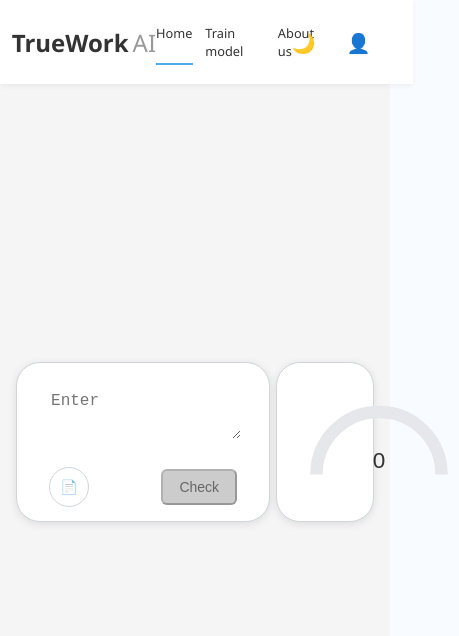
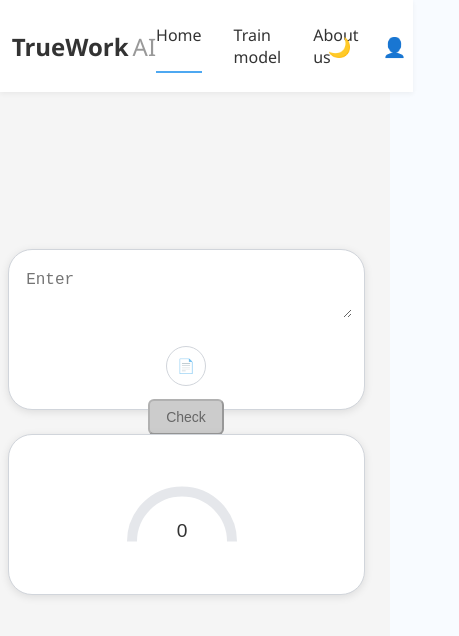
Before and after one commit to Pr0K0Rrastinat/aidetector, a React (Create React App) app in the folder frontend/: page /home in a window 390 px wide. Shown: the top 636 px of the page, 459 px wide, since content can reach past the window. Built offline with nearby package versions, Linux system fonts and the light colour scheme.

Commit message:
Fix css step 1

```diff
--- a/frontend/src/components/Home.css
+++ b/frontend/src/components/Home.css
@@ -27,20 +27,30 @@
   display: flex;
   flex: 1;
   justify-content: center;
-    align-items: center;
-    padding: 20px;
+  align-items: flex-start;
+  padding: 2vw;
+  min-height: 70vh;
+}
+
+.main-sector {
+  display: flex;
+  align-items: flex-start;
+  justify-content: flex-start;
+  width: 95%;
+  max-width: 1200px;
 }
 
 .white-box {
   background: white;
   border: 1px solid #d1d5db;
   border-radius: 1.5rem;
-    padding: 1.5rem 2rem;
-    width: 70%;
-    height: 13vh;
-    max-width: 900px;
-    box-shadow: 0 2px 8px rgba(0, 0, 0, 0.1); /* добавляем тень */
+  padding: 1.5rem 2vw;
+  width: 65%; /* Немного уменьшим ширину */
+  height: 15vh; /* Немного увеличим мин. высоту */
+  max-width: 800px; /* Добавим макс. ширину для white-box */
+  box-shadow: 0 2px 8px rgba(0, 0, 0, 0.1);
   transition: background 0.3s, border 0.3s, box-shadow 0.3s;
+  margin-bottom: 0;
 }
 
 body.dark-mode .white-box,.small-box{
@@ -57,8 +67,8 @@
   background: transparent;
   border: none;
   outline: none;
-    min-height: 2rem;
-    max-height: 9rem;
+  min-height: 3rem;
+  max-height: 5%; /* Увеличим макс. высоту */
   overflow-y: auto;
 }
 
@@ -83,15 +93,16 @@
   padding-right: 0.5rem;
 }
 
-  .check-btn {
+.check-btn{
   padding: 0.5rem 1rem;
   border-radius: 0.375rem;
   background-color: rgb(2, 2, 2);
   color: white;
   font-size: 0.875rem;
   cursor: pointer;
-    right: 50%;
+  height: 4.2vh;
   }
+
 
 .check-btn:hover {
   background-color: #333;
@@ -103,34 +114,6 @@
   cursor: not-allowed;
 }
 
-  .right-icons{
-    display: flex;
-    align-items: end;
-    justify-content: end;
-}
-
-.check-btn{
-    padding: 0.5rem 1rem;
-    border-radius: 0.375rem;
-    background-color: rgb(2, 2, 2);
-    color: white;
-    font-size: 0.875rem;
-    cursor: pointer;
-    right: 50%;
-
-}
-.place-holder{
-    width: 3%;
-}
-  main {
-    display: flex;
-    flex-direction: column;
-    align-items: center;
-    justify-content: center;
-    min-height: 80vh;
-    margin-top: 40px;
-    padding: 0 1rem;
-  }
 .clear-btn {
   padding: 0.5rem 1rem;
   border-radius: 0.375rem;
@@ -139,20 +122,44 @@
   font-size: 0.875rem;
   cursor: pointer;
   right: 50%;
+  height: 4vh;
+}
+
+.right-icons{
+  align-items: center;
+}
+
+.place-holder{
+  width: 3%; /* Немного увеличим */
+  min-width: 25px; /* Увеличим мин. ширину */
+}
+
+main {
+  display: flex;
+  flex-direction: column;
+  align-items: center;
+  justify-content: flex-start;
+  min-height: 80vh;
+  padding: 2vw;
+  margin-top: 0;
 }
 
 .small-box {
   display: flex;
   justify-content: center;
-    height: 13vh;
+  align-items: center;
   flex-direction: column;
   background: white;
   border: 1px solid #d1d5db;
   border-radius: 1.5rem;
-    padding: 1.5rem 2rem;
-    width: 9%;
+  padding: 1.5rem 2vw;
+  width: 30%; /* Немного увеличим ширину */
+  min-width: 180px; /* Увеличим мин. ширину */
+  height: 15vh; /* Увеличим мин. высоту */
   box-shadow: 0 2px 8px rgba(0, 0, 0, 0.1);
   transition: background 0.3s, border 0.3s, box-shadow 0.3s;
+  text-align: center;
+  margin-top: 0;
 }
 
 body.dark-mode .small-box{
@@ -165,12 +172,16 @@ body.dark-mode .small-box{
 body.dark-mode .ai-indicator text {
   fill: white;
 }
+
 .main-sector{
   display: flex;
-    align-items: center;
-    justify-content:center;
-    width: 90%;
+  flex-direction: row;
+  align-items: flex-start;
+  justify-content: flex-start;
+  width: 95%;
+  gap: 0;
 }
+
 .download-button{
   padding: 0.5rem 1rem;
   border-radius: 0.375rem;
@@ -178,7 +189,7 @@ body.dark-mode .small-box{
   color: white;
   font-size: 0.875rem;
   cursor: pointer;
-    margin-bottom: 2.5vh;
+  margin-top: 1rem;
 }
 
 .loading-spinner {
@@ -188,7 +199,7 @@ body.dark-mode .small-box{
   border-left-color: rgb(2, 2, 2);
   border-radius: 50%;
   animation: spin 1s linear infinite;
-    margin: 20px auto;
+  margin: 1rem auto;
 }
 
 .body.dark-mode .loading-spinner {
@@ -198,10 +209,134 @@ body.dark-mode .small-box{
   border-left-color: rgb(226, 223, 223);
   border-radius: 50%;
   animation: spin 1s linear infinite;
-    margin: 20px auto;
+  margin: 1rem auto;
 }
 
 @keyframes spin {
   0% { transform: rotate(0deg); }
   100% { transform: rotate(360deg); }
 }
+
+/* Медиа-запросы для адаптивности */
+@media (max-width: 1024px) { /* Для экранов меньше, чем 1024px */
+  .main-sector {
+      flex-direction: column;
+      align-items: center;
+      gap: 1.5rem;
+  }
+  .white-box {
+      width: 95%;
+      max-width: none; /* Убираем макс. ширину на меньших экранах */
+  }
+  .place-holder {
+      width: 1%;
+  }
+  .small-box {
+      width: 95%;
+  }
+}
+
+@media (max-width: 768px) {
+  .home-model-container {
+      padding: 3vw;
+  }
+  .main-sector {
+      gap: 1.5rem;
+  }
+  .white-box {
+      padding: 1.5rem 3vw;
+  }
+  .place-holder {
+      display: none; /* Скрываем placeholder на маленьких экранах */
+  }
+  .small-box {
+      padding: 1.5rem 3vw;
+  }
+  .white-box .icons {
+      flex-direction: column;
+      gap: 0.5rem;
+      align-items: stretch;
+  }
+  .right-icons {
+      flex-direction: row;
+      align-items: center;
+      justify-content: flex-end;
+  }
+  .check-btn, .clear-btn {
+      width: auto;
+      margin-right: 0.5rem;
+  }
+}
+
+@media (max-width: 480px) {
+  .home-model-container {
+      padding: 4vw;
+  }
+  .white-box {
+      padding: 1rem 4vw;
+  }
+  .small-box {
+      padding: 1rem 4vw;
+  }
+  .ai-indicator-wrapper {
+      width: 100%;
+      display: flex;
+      justify-content: center;
+  }
+  .ai-indicator {
+      width: 120px;
+      height: 80px;
+  }
+  .ai-indicator text {
+      font-size: 1.2rem;
+      y: 45;
+  }
+  .download-button {
+      width: 100%;
+  }
+  .right-icons {
+      flex-direction: column;
+      align-items: stretch;
+  }
+  .check-btn, .clear-btn {
+      width: 100%;
+      margin-right: 0;
+  }
+}
+
+/* Специфические стили для разрешения 1920x1080 (и шире) */
+@media (min-width: 1920px) {
+  .home-model-container {
+      padding-left: 10vw; /* Увеличим отступы по бокам на больших экранах */
+      padding-right: 10vw;
+  }
+  .main-sector {
+      max-width: 1600px; /* Увеличим макс. ширину на больших экранах */
+  }
+  .white-box {
+      width: 60%; /* Еще немного уменьшим для очень больших экранов */
+      max-width: 960px; /* Обновим макс. ширину */
+      min-height: 18vh;
+      padding: 1.5rem 3vw;
+  }
+  .place-holder {
+      min-width: 30px;
+  }
+  .small-box {
+      width: 35%; /* Увеличим ширину small-box */
+      min-width: 240px;
+      min-height: 18vh;
+      padding: 1.5rem 3vw;
+  }
+  textarea {
+      max-height: 20vh;
+      font-size: 1.1rem;
+  }
+  .check-btn, .clear-btn, .download-button {
+      font-size: 1rem;
+      padding: 0.7rem 1.2rem;
+  }
+  .white-box .icons {
+      margin-top: 2rem;
+  }
+}
--- a/frontend/src/components/Home.js
+++ b/frontend/src/components/Home.js
@@ -51,7 +51,6 @@ const Home = ({ isDarkMode, toggleDarkMode }) => {
                 }
                 break;
             }
-
             retries--;
         }
 
--- a/frontend/src/components/Navbar.js
+++ b/frontend/src/components/Navbar.js
@@ -64,7 +64,7 @@ const Navbar = ({ toggleDarkMode, isDarkMode }) => {
                 <div onClick={() => selectLanguage('EN')}>English</div>
                 <div onClick={() => selectLanguage('RU')}>Русский</div>
                 <div onClick={() => selectLanguage('KZ')}>Қазақша</div>
-              </div>
+              </div>cd
             )}
           </div>*/}
           <div style={{ position: 'relative', display: 'inline-block' }}>
--- a/frontend/src/pages/AboutUs.css
+++ b/frontend/src/pages/AboutUs.css
@@ -216,74 +216,80 @@ body.dark-mode footer {
 }
 
 /* Медиа-запросы для адаптивности */
-@media (max-width: 768px) {
-    .nav-links {
-        gap: 1rem;
-    }
-    .nav-links a {
-        font-size: 0.9rem;
-    }
+@media (max-width: 900px) {
   .main-container {
-        padding: 2rem 3%;
-        flex-direction: column; /* Переводим элементы в колонку на маленьких экранах */
-        align-items: stretch; /* Растягиваем элементы по ширине */
+      flex-direction: column;
+      align-items: stretch;
   }
   .main-text {
-        flex: 0 0 auto; /* Не даем базовую ширину, занимаем всю доступную */
       margin-bottom: 1.5rem;
   }
   .team-visual {
-        flex: 0 0 auto;
-        width: 100%; /* Занимаем всю ширину */
+      width: 100%;
+  }
+}
+@media (max-height: 480px) {
+  .nav-links {
+      gap: 0.5rem; /* Еще уменьшим gap */
+  }
+  .nav-links a {
+      font-size: 0.7rem; /* Еще уменьшим шрифт */
+  }
+  .main-container {
+      padding-top: 0.5rem; /* Еще уменьшим padding */
+      padding-bottom: 0.5rem; /* Еще уменьшим padding */
+  }
+  .main-text {
+      margin-top: 0.5rem; /* Еще уменьшим margin */
+      margin-bottom: 0.5rem; /* Еще уменьшим margin */
+  }
+  .main-text h1 {
+      font-size: 1.8rem; /* Еще немного уменьшим */
+      margin-bottom: 0.2rem;
+  }
+  .main-text p {
+      font-size: 0.8rem; /* Можно оставить или еще немного уменьшить */
+      margin-bottom: 0.3rem;
+  }
+  .team-visual {
+      margin-top: 0.5rem; /* Еще уменьшим margin */
+      margin-bottom: 0.5rem; /* Еще уменьшим margin */
   }
   .diamond-grid {
-        gap: 1rem;
+      gap: 0.5rem; /* Еще уменьшим gap */
   }
   .diamond {
-        width: 80px;
-        height: 80px;
-        margin-bottom: 0.8rem;
-    }
-    .caption-grid {
-        gap: 1rem;
-        margin-top: 0.8rem;
+      width: 50px; /* Еще уменьшим */
+      height: 50px; /* Еще уменьшим */
+      margin-bottom: 0.4rem;
   }
   .caption {
-        max-width: 80px;
+      max-width: 50px; /* Еще уменьшим */
+  }
+  .caption h3 {
+      font-size: 0.7rem; /* Еще уменьшим */
+      margin: 0.1rem 0 0;
+  }
+  .caption p {
+      font-size: 0.6rem; /* Еще уменьшим */
   }
   .section-boxes {
-        padding: 1.5rem 3%;
-        flex-direction: column; /* Переводим секции в колонку */
+      padding: 1rem 3%;
   }
   .section-box {
-        flex: 0 0 auto;
-        width: 100%; /* Занимаем всю ширину */
-        margin: 1rem 0;
+      margin: 0.5rem 0; /* Еще уменьшим margin */
+      padding: 1rem;
+  }
+  .section-box h4 {
+      font-size: 0.9rem; /* Еще уменьшим */
+      margin-bottom: 0.2rem;
+  }
+  .section-box p {
+      font-size: 0.8rem; /* Еще уменьшим */
+  }
+  footer {
+      padding-top: 1rem; /* Уменьшим padding */
+      padding-bottom: 1rem; /* Уменьшим padding */
+      font-size: 0.8rem; /* Еще уменьшим шрифт */
   }
 }
-
-@media (max-width: 480px) {
-    .nav-links {
-        gap: 0.8rem;
-    }
-    .nav-links a {
-        font-size: 0.8rem;
-    }
-    .main-text h1 {
-        font-size: 2rem;
-    }
-    .diamond {
-        width: 60px;
-        height: 60px;
-        margin-bottom: 0.6rem;
-    }
-    .caption {
-        max-width: 60px;
-    }
-    .caption h3 {
-        font-size: 0.8rem;
-    }
-    .caption p {
-        font-size: 0.7rem;
-    }
-}
--- a/frontend/src/pages/Trainmodelpage.css
+++ b/frontend/src/pages/Trainmodelpage.css
@@ -28,17 +28,18 @@ body.dark-mode {
   flex: 1;
   justify-content: center;
   align-items: center;
-  padding: 20px;
+  padding: 2vw; /* Используем vw для отступов */
+  min-height: 70vh; /* Уменьшим минимальную высоту */
 }
 
 .white-box {
   background: white;
   border: 1px solid #d1d5db;
   border-radius: 1.5rem;
-  padding: 1.5rem 2rem;
-  width: 100%;
+  padding: 1.5rem 2vw; /* Используем vw для горизонтальных отступов */
+  width: 95%; /* Занимает большую часть ширины */
   max-width: 900px;
-  box-shadow: 0 2px 8px rgba(0, 0, 0, 0.1); /* добавляем тень */
+  box-shadow: 0 2px 8px rgba(0, 0, 0, 0.1);
   transition: background 0.3s, border 0.3s, box-shadow 0.3s;
 }
 
@@ -56,8 +57,8 @@ textarea {
   background: transparent;
   border: none;
   outline: none;
-  min-height: 2rem;
-  max-height: 9rem;
+  min-height: 3rem; /* Увеличим мин. высоту textarea */
+  max-height: 5%; /* Увеличим макс. высоту textarea */
   overflow-y: auto;
 }
 
@@ -70,6 +71,8 @@ body.dark-mode textarea{
   justify-content: space-between;
   align-items: center;
   margin-top: 1.5rem;
+  flex-wrap: wrap; /* Добавим перенос на маленьких экранах */
+  gap: 0.5rem; /* Добавим небольшой отступ между иконками */
 }
 
 .icon-btn {
@@ -109,7 +112,6 @@ body.dark-mode textarea{
   color: white;
   font-size: 0.875rem;
   cursor: pointer;
-  right: 50%;
 }
 
 .upload-btn:hover {
@@ -128,9 +130,10 @@ main {
   align-items: center;
   justify-content: center;
   min-height: 80vh;
-  margin-top: 40px;
-  padding: 0 1rem;
+  padding: 2vw; /* Используем vw */
+  margin-top: 0;
 }
+
 .clear-btn {
   padding: 0.5rem 1rem;
   border-radius: 0.375rem;
@@ -138,5 +141,43 @@ main {
   color: white;
   font-size: 0.875rem;
   cursor: pointer;
-  right: 50%;
+  margin-top: 1rem; /* Добавим отступ сверху, если кнопки переносятся */
 }
+
+/* Медиа-запросы для адаптивности */
+@media (max-width: 768px) {
+  .train-model-container {
+      padding: 3vw;
+  }
+  .white-box {
+      padding: 1.5rem 3vw;
+  }
+  .white-box .icons {
+      justify-content: center; /* Центрируем иконки на средних экранах */
+  }
+  .upload-container {
+      justify-content: center; /* Центрируем кнопку загрузки */
+      padding-right: 0;
+  }
+}
+
+@media (max-width: 480px) {
+  .train-model-container {
+      padding: 4vw;
+  }
+  .white-box {
+      padding: 1rem 4vw;
+  }
+  .white-box .icons {
+      flex-direction: column; /* Располагаем иконки вертикально */
+      align-items: center;
+      gap: 0.8rem;
+  }
+  .upload-btn {
+      width: 100%; /* Кнопка на всю ширину */
+  }
+  .clear-btn {
+      width: 100%; /* Кнопка clear на всю ширину */
+      margin-top: 0.5rem;
+  }
+}
```
Lines whose indentation alone changed are shown as unchanged.
